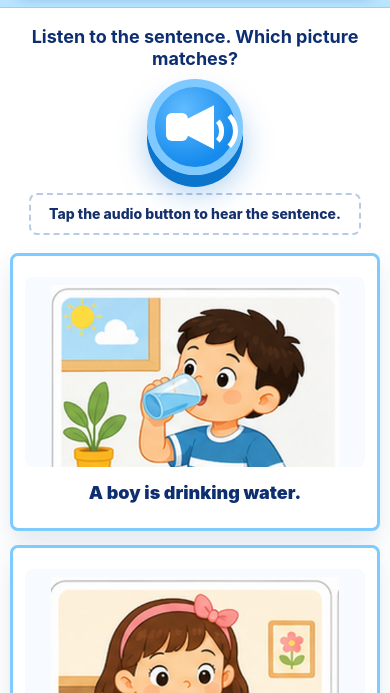
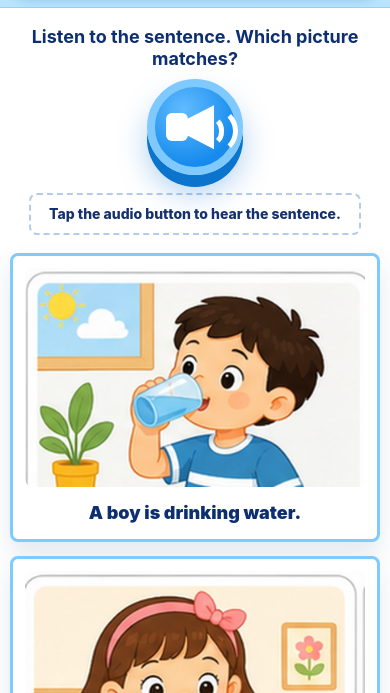
Before and after one commit to lincwang123-bot/listen-pick, a website with bundled scripts: page index.html in a window 390 px wide. Both pictures are taken after a click on the button "开始闯关". Shown: the part 151-844 px from the top of the page. Built offline with nearby package versions, Linux system fonts and the light colour scheme.

Commit message:
fix: adapt scene cards for iPad mini

```diff
--- a/styles.css
+++ b/styles.css
@@ -771,12 +771,18 @@ button {
   }
 
   .choice-card {
-    min-height: 278px;
+    min-height: 0;
     padding: 12px;
   }
 
   .choice-art {
-    height: 190px;
+    height: auto;
+    aspect-ratio: 14 / 9;
+  }
+
+  .scene-image {
+    width: 100%;
+    height: 100%;
   }
 
   .game-footer {
```
Also changed, not shown: docs/screenshots/ipad-mini-portrait-question.png (added).
